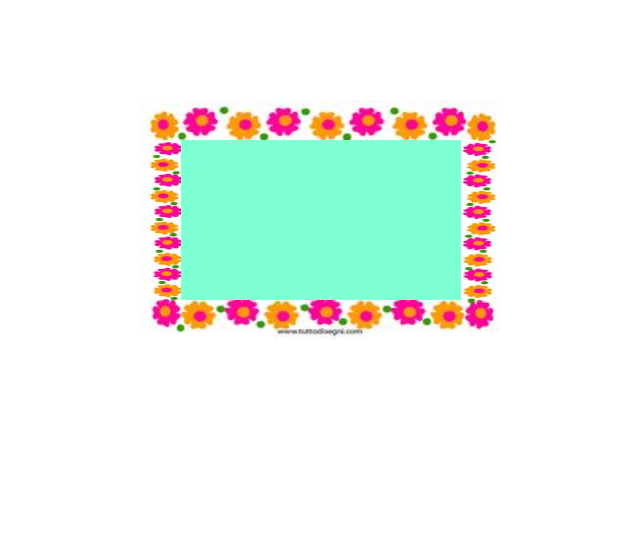
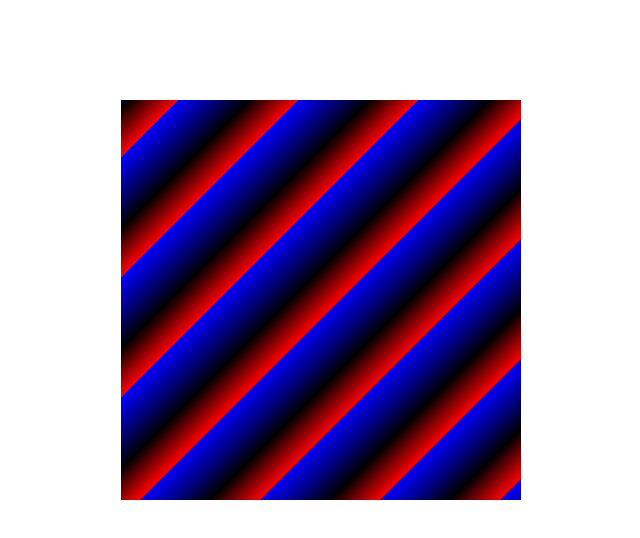
Before and after one commit to CristianDaghero/proyecto-udemy, a plain HTML site: page practica.css/index.html in a window 1280 px wide. Shown: the whole page, without its empty margins (319-959 px from the left). Drawn offline with Linux system fonts and the light colour scheme.

Commit message:
repeting-grdients

```diff
--- a/practica.css/css practice/estilos.css
+++ b/practica.css/css practice/estilos.css
@@ -4,14 +4,9 @@
     font-family: Arial, Helvetica, sans-serif;
 }
 
-div {
-    height: 180px;
-    width: 300px;
+.degradado {
+    height: 400px;
+    width: 400px;
     margin: 100px auto;
-    background-color: aquamarine;
-    border: 30px solid;
-    border-image-source: url(../img/border.jpg);
-    border-image-slice: 30;
-    border-image-width: 40px;
-    border-image-repeat: round;
+    background: repeating-linear-gradient(to top left, red 15px, black 50px, blue 100px);
 }
--- a/practica.css/index.html
+++ b/practica.css/index.html
@@ -7,6 +7,6 @@
     <link rel="stylesheet" href="css practice/estilos.css">
 </head>
 <body>
-    <div></div>
+    <div class="degradado"></div>
 </body>
 </html>
```
